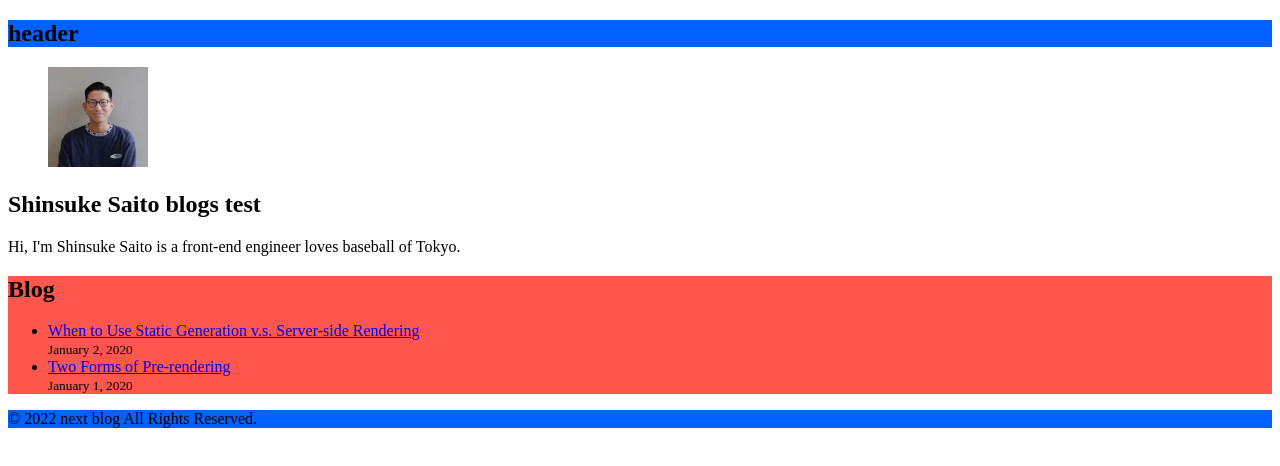
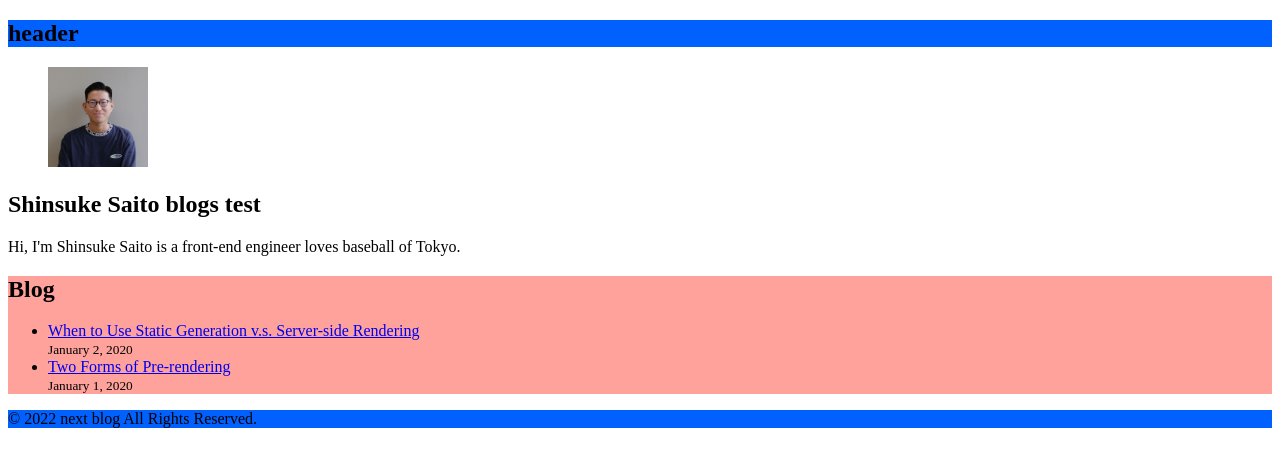
Before and after one commit to ssaitho/nextjs-blog, a Next.js app: page / in a window 1280 px wide. Shown: the top 466 px of the page. Built offline with nearby package versions, Linux system fonts and the light colour scheme.

Commit message:
Update Tokens

```diff
--- a/styles/tokens.scss
+++ b/styles/tokens.scss
@@ -1,11 +1,11 @@
 /**
  * Do not edit directly
- * Generated on Mon, 18 Apr 2022 09:48:44 GMT
+ * Generated on Mon, 18 Apr 2022 10:13:24 GMT
  */
 
 :root {
   --primary: #0061FF;
-  --danger: #FF564E;
+  --danger: #ffa29b;
   --secondary: #07256C;
   --success: #004D3C;
   --test: #123456;
--- a/tokens/input.json
+++ b/tokens/input.json
@@ -8,7 +8,7 @@
     }
   },
   "danger": {
-    "value": "#FF564E",
+    "value": "#ffa29b",
     "type": "color"
   },
   "secondary": {
```
